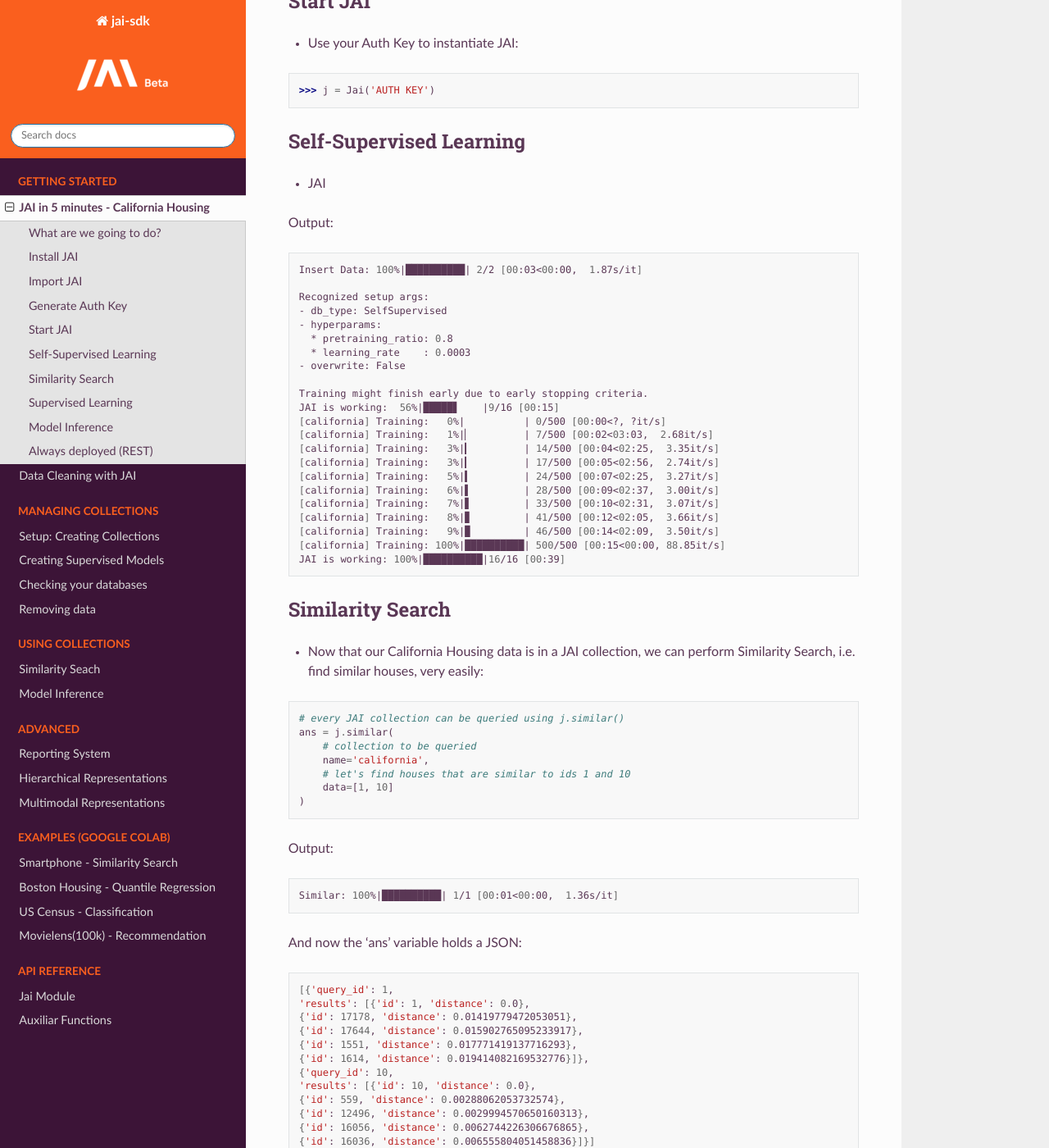
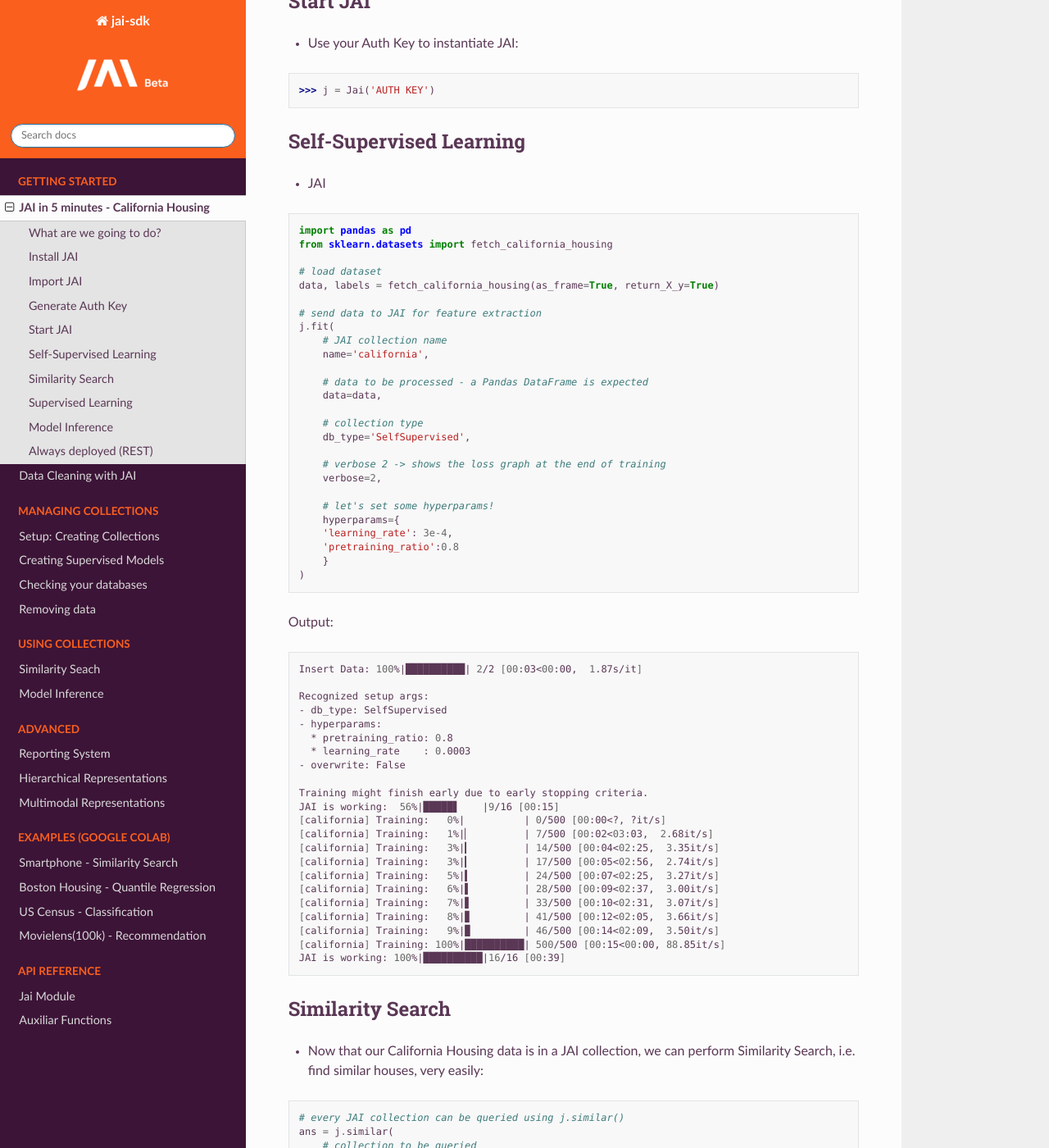
Before and after one commit to jquant/jai-sdk, a Sphinx documentation site: the page built from docs/source/5min_jai.rst, in a window 1280 px wide and 1400 px high, scrolled down 952 px. Shown: the whole window at 82% size. Built offline with Sphinx 7.4.7 and the Read the Docs theme 2.0.0, drawn with Linux system fonts in a browser that asks for light colours; some of the changed text lies outside the part shown.

Commit message:
testando um negocio

```diff
--- a/docs/conf.py
+++ b/docs/conf.py
@@ -30,7 +30,7 @@
 # Add any Sphinx extension module names here, as strings. They can be
 # extensions coming with Sphinx (named 'sphinx.ext.*') or your custom
 # ones.
-extensions = ['sphinx.ext.napoleon', 'sphinx_rtd_theme']
+extensions = ['sphinx.ext.napoleon', 'sphinx_rtd_theme', 'sphinx_copybutton']
 
 # Add any paths that contain templates here, relative to this directory.
 templates_path = ['_templates']
--- /dev/null
+++ b/docs/requirements.txt
@@ -0,0 +1,3 @@
+sphinx>=1.8
+sphinx_rtd_theme
+sphinx-copybutton
--- a/docs/source/5min_jai.rst
+++ b/docs/source/5min_jai.rst
@@ -61,6 +61,7 @@
 * JAI
 
 .. code:: python
+
     import pandas as pd
     from sklearn.datasets import fetch_california_housing
 
@@ -157,6 +158,7 @@
 And by indexing it back to the original dataframe id's, we have:
 
 .. code:: python
+
     >>> # import tabulate only to print the results
     >>> from tabulate import tabulate  # (not required)
     >>>
--- a/requirements.txt
+++ b/requirements.txt
@@ -4,4 +4,3 @@
 pillow>=8.3.2
 matplotlib>=3.4.2
 scikit-learn>=0.24.2
-sphinx_rtd_theme==1.0.0
```
